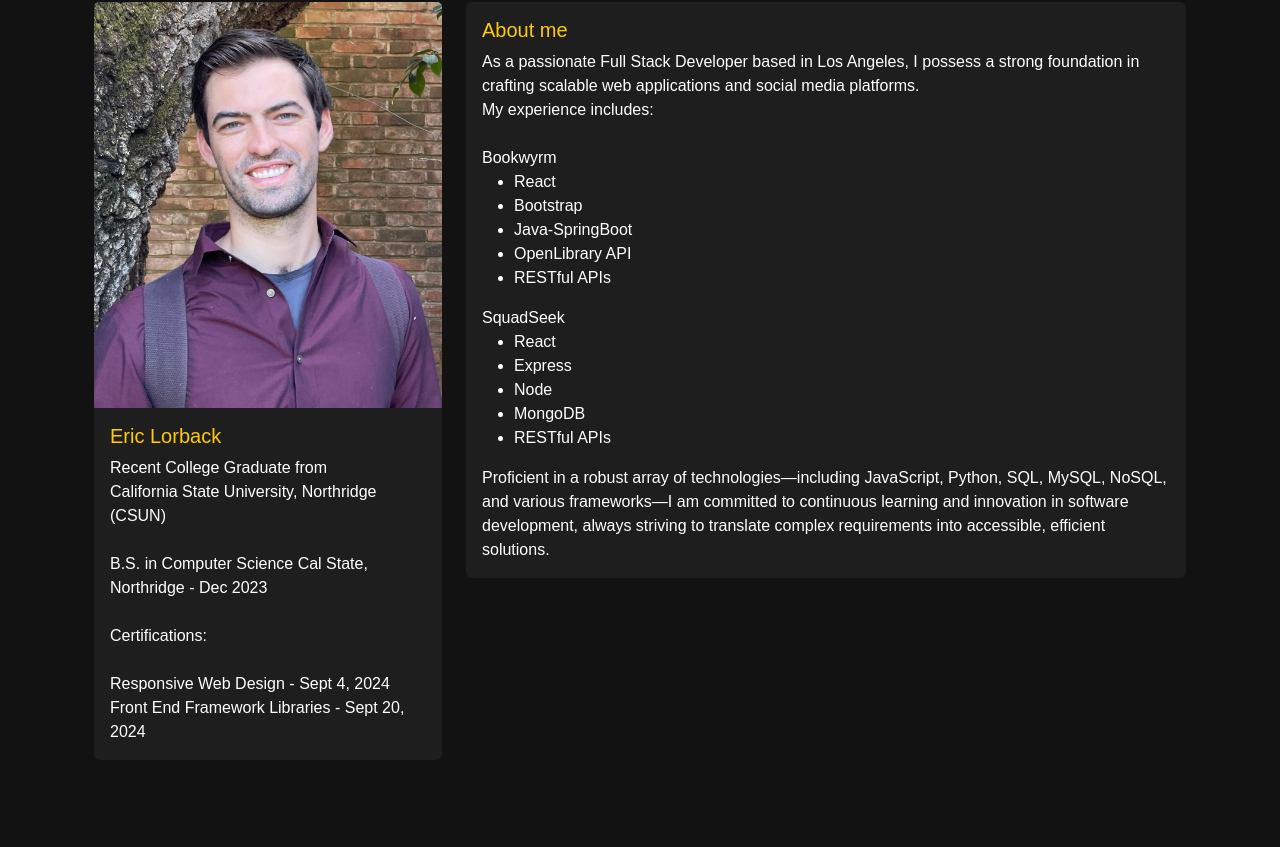
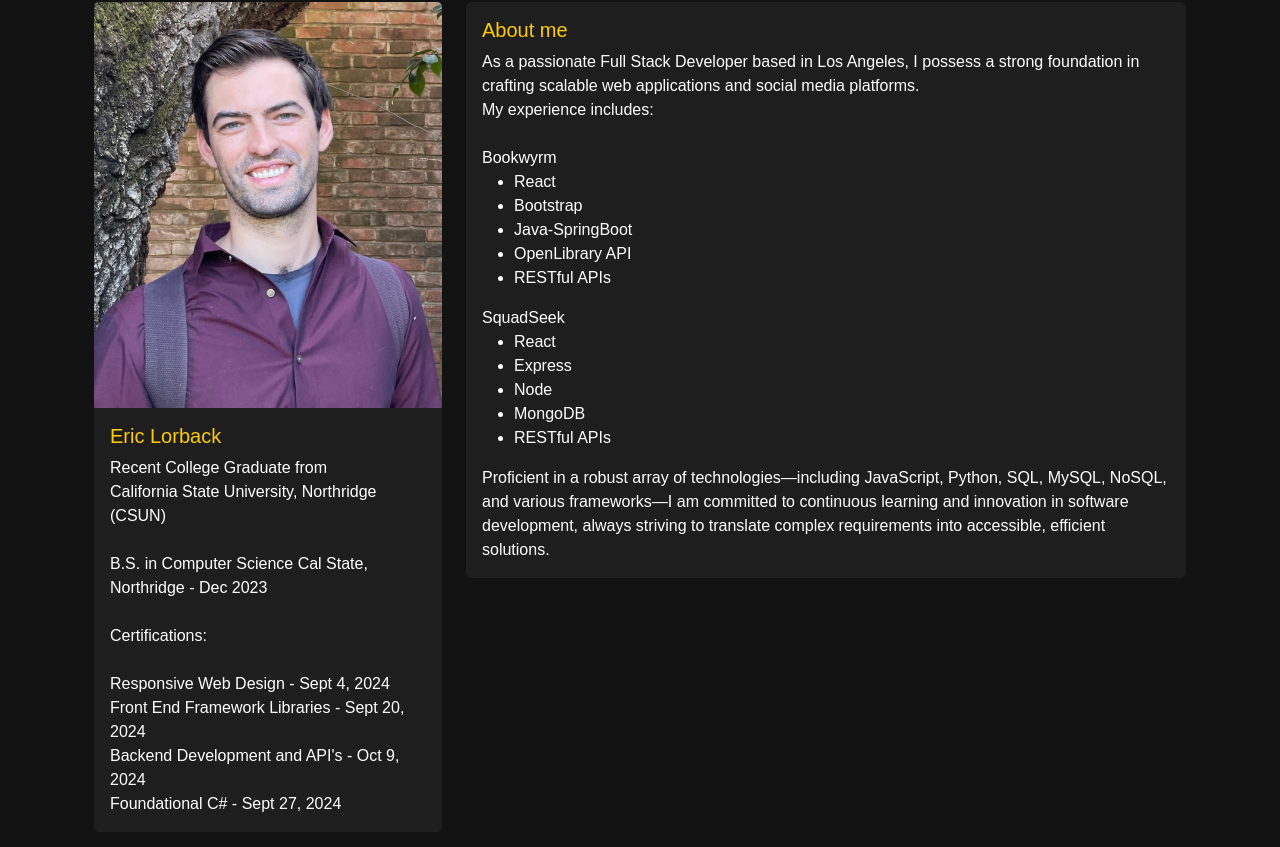
Before and after one commit to elorback/elorback, a React (Create React App) app in the folder personal-website/: page /about in a window 1280 px wide. Shown: the part 299-1146 px from the top of the page. Before the commit the page ends 1083 px from the top, so only its background shows below. Built offline with nearby package versions, Linux system fonts and the light colour scheme.

Commit message:
added certifcations to my about page

```diff
--- a/personal-website/src/components/About.js
+++ b/personal-website/src/components/About.js
@@ -26,6 +26,10 @@ export default function About() {
                 Responsive Web Design - Sept 4, 2024
                 <br />
                 Front End Framework Libraries - Sept 20, 2024
+                <br />
+                Backend Development and API's - Oct 9, 2024
+                <br />
+                Foundational C# - Sept 27, 2024
               </Card.Text>
             </Card.Body>
           </Card>
@@ -58,8 +62,8 @@ export default function About() {
                   <li>RESTful APIs</li>
                 </ul>
                 Proficient in a robust array of technologies—including
-                JavaScript, Python, SQL, MySQL, NoSQL, and various frameworks—I am
-                committed to continuous learning and innovation in software
+                JavaScript, Python, SQL, MySQL, NoSQL, and various frameworks—I
+                am committed to continuous learning and innovation in software
                 development, always striving to translate complex requirements
                 into accessible, efficient solutions.
               </Card.Text>
```
